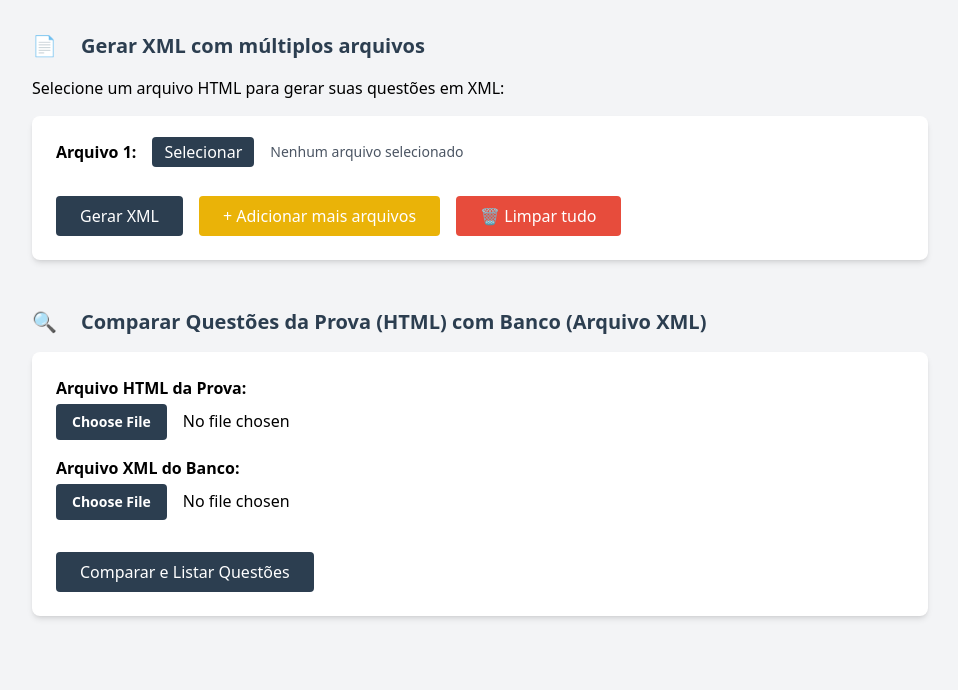
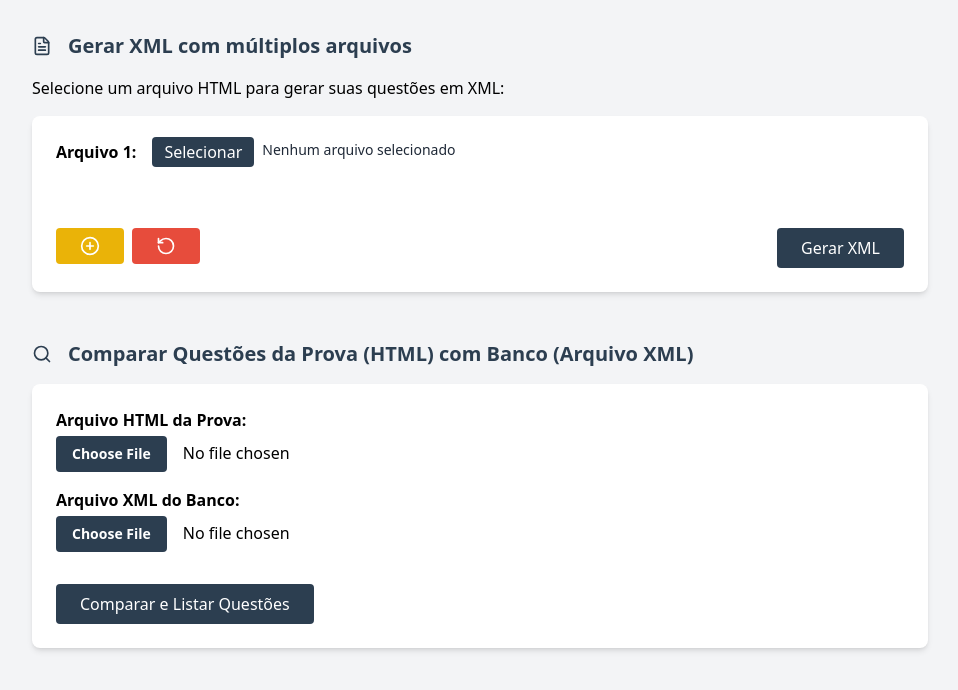
Before and after one commit to mariliacamara/moodle-converter, a website: page static/index.html in a window 1280 px wide. Shown: the whole page, without its empty margins (160-1118 px from the left). Drawn offline with nearby package versions, Linux system fonts and the light colour scheme.

Commit message:
chore: update files

```diff
--- a/static/index.html
+++ b/static/index.html
@@ -17,6 +17,13 @@
       }
     }
   </script>
+
+  <script src="https://unpkg.com/lucide@latest"></script>
+  <script>
+  window.addEventListener('DOMContentLoaded', () => {
+    lucide.createIcons();
+  });
+</script>
 </head>
 <body class="bg-gray-100 font-sans p-8">
 
@@ -24,47 +31,86 @@
     <!-- Gerar XML -->
     <div class="mb-12">
       <h2 class="text-xl font-bold text-primary mb-4 flex items-center gap-2">
-        📄 <span class="pl-4">Gerar XML com múltiplos arquivos</span>
+        <i data-lucide="file-text" class="w-5 h-5 text-primary"></i>
+        <span class="pl-2">Gerar XML com múltiplos arquivos</span>
       </h2>
 
       <p class="mb-4">Selecione um arquivo HTML para gerar suas questões em XML:</p>
 
       <form id="uploadForm" action="/questions/upload-multiple" method="POST" enctype="multipart/form-data"
         class="bg-white shadow-md rounded-lg p-6 space-y-4">
-        <div id="fileInputs" class="flex flex-col gap-6">
-          <div class="flex items-center gap-4">
+
+        <div id="fileInputs" class="flex flex-col gap-6 transition-all duration-300">
+          <div class="flex items-center gap-4" data-index="1">
             <label class="block font-semibold">Arquivo 1:</label>
-            <div class="relative">
-              <label
-                class="bg-primary text-white px-3 py-1 rounded cursor-pointer hover:bg-gray-700"
-                for="fileInput1"
-              >Selecionar</label>
-              <input type="file" name="files" id="fileInput1" accept=".html"
-                class="absolute inset-0 opacity-0 cursor-pointer w-full h-full" required
-                onchange="updateFileName(this)" />
+            <div class="relative flex flex-row gap-2">
+              <div class="relative">
+                <label
+                  class="bg-primary text-white px-3 py-1 rounded cursor-pointer hover:bg-gray-700 transition"
+                  for="fileInput1"
+                >Selecionar</label>
+                <input
+                  type="file"
+                  name="files"
+                  id="fileInput1"
+                  accept=".html"
+                  class="absolute inset-0 opacity-0 cursor-pointer w-full h-full"
+                  required
+                  onchange="updateFileName(this)"
+                />
+              </div>
+              <span class="text-sm text-gray-800 font-medium truncate max-w-[200px]" id="fileName1">
+                Nenhum arquivo selecionado
+              </span>
             </div>
-            <span class="text-sm text-gray-600" id="fileName1">Nenhum arquivo selecionado</span>
           </div>
         </div>
 
-        <div style="margin-top: 2rem;" class="flex flex-row gap-4">
-          <button type="submit" class="bg-primary text-white px-6 py-2 rounded hover:bg-gray-700">
+        <div style="margin-top: 4rem;" class="w-full flex flex-col flex justify-between sm:flex-row gap-4 mt-4">
+          <div class="flex gap-2">
+            <div class="relative group">
+              <button
+                type="button"
+                class="bg-yellow-500 text-white px-6 py-2 rounded hover:bg-yellow-600 transition"
+                onclick="addFileInput()"
+              >
+                <i data-lucide="plus-circle" class="w-5 h-5"></i>
+              </button>
+              <div
+                class="absolute bottom-full left-1/2 -translate-x-1/2 mb-2 whitespace-nowrap bg-black text-white text-xs rounded py-1 px-2 opacity-0 group-hover:opacity-100 transition pointer-events-none z-10"
+              >
+                Adicionar mais arquivos
+              </div>
+            </div>
+
+            <div class="relative group">
+              <button
+                type="button"
+                class="bg-danger text-white px-6 py-2 rounded hover:bg-red-700 transition"
+                onclick="clearAllFileInputs()"
+              >
+                <i data-lucide="rotate-ccw" class="w-5 h-5"></i>
+              </button>
+              <div
+                class="absolute bottom-full left-1/2 -translate-x-1/2 mb-2 whitespace-nowrap bg-black text-white text-xs rounded py-1 px-2 opacity-0 group-hover:opacity-100 transition pointer-events-none z-10"
+              >
+                Limpar tudo
+              </div>
+            </div>
+          </div>
+          <button type="submit" class="bg-primary text-white px-6 py-2 rounded hover:bg-gray-700 transition">
             Gerar XML
-          </button>
-          <button type="button" class="bg-yellow-500 text-white px-6 py-2 rounded hover:bg-yellow-600" onclick="addFileInput()">
-            + Adicionar mais arquivos
-          </button>
-          <button type="button" class="bg-danger text-white px-6 py-2 rounded hover:bg-red-700" onclick="clearAllFileInputs()">
-            🗑️ Limpar tudo
           </button>
         </div>
       </form>
     </div>
 
+
     <!-- Comparar Questões -->
     <div class="mb-12">
       <h2 class="text-xl font-bold text-primary mb-4 flex items-center gap-2">
-        🔍 <span class="pl-4">Comparar Questões da Prova (HTML) com Banco (Arquivo XML)</span>
+        <i data-lucide="search" class="w-5 h-5 text-primary"></i>
+        <span class="pl-2">Comparar Questões da Prova (HTML) com Banco (Arquivo XML)</span>
       </h2>
 
       <form id="compareForm" class="bg-white shadow-md rounded-lg p-6 space-y-4">
@@ -92,12 +138,23 @@
   <script>
     let fileCount = 1;
 
+    function updateFileName(input) {
+      const id = input.id.replace('fileInput', '');
+      const span = document.getElementById('fileName' + id);
+      if (input.files.length > 0) {
+        span.textContent = input.files[0].name;
+      } else {
+        span.textContent = 'Nenhum arquivo selecionado';
+      }
+    }
+
     function addFileInput() {
       fileCount++;
       const container = document.getElementById('fileInputs');
 
       const wrapper = document.createElement('div');
-      wrapper.className = 'flex items-center gap-4';
+      wrapper.className = 'flex items-center gap-4 transition-all duration-300';
+      wrapper.setAttribute('data-index', fileCount);
 
       const label = document.createElement('label');
       label.className = 'block font-semibold';
@@ -107,7 +164,7 @@
       inputWrapper.className = 'relative';
 
       const labelBtn = document.createElement('label');
-      labelBtn.className = 'bg-primary text-white px-3 py-1 rounded cursor-pointer hover:bg-gray-700';
+      labelBtn.className = 'bg-primary text-white px-3 py-1 rounded cursor-pointer hover:bg-gray-700 transition';
       labelBtn.setAttribute('for', `fileInput${fileCount}`);
       labelBtn.innerText = 'Selecionar';
 
@@ -121,13 +178,13 @@
       input.setAttribute('onchange', 'updateFileName(this)');
 
       const fileNameSpan = document.createElement('span');
-      fileNameSpan.className = 'text-sm text-gray-600';
+      fileNameSpan.className = 'text-sm text-gray-800 font-medium truncate max-w-[200px]';
       fileNameSpan.id = `fileName${fileCount}`;
       fileNameSpan.textContent = 'Nenhum arquivo selecionado';
 
       const removeBtn = document.createElement('button');
       removeBtn.type = 'button';
-      removeBtn.className = 'bg-danger text-white px-3 py-1 rounded text-sm hover:bg-red-700';
+      removeBtn.className = 'bg-danger text-white px-3 py-1 rounded text-sm hover:bg-red-700 transition';
       removeBtn.innerText = 'Remover';
       removeBtn.onclick = () => container.removeChild(wrapper);
 
@@ -140,16 +197,27 @@
       wrapper.appendChild(removeBtn);
 
       container.appendChild(wrapper);
+
+      // Scroll suave até o novo input
+      wrapper.scrollIntoView({ behavior: 'smooth' });
     }
 
-    function updateFileName(input) {
-      const id = input.id.replace('fileInput', '');
-      const span = document.getElementById('fileName' + id);
-      if (input.files.length > 0) {
-        span.textContent = input.files[0].name;
-      } else {
-        span.textContent = 'Nenhum arquivo selecionado';
+    function clearAllFileInputs() {
+      const container = document.getElementById('fileInputs');
+
+      // Remove todos menos o primeiro
+      while (container.children.length > 1) {
+        container.removeChild(container.lastChild);
       }
+
+      // Resetar o primeiro input
+      const firstInput = document.getElementById('fileInput1');
+      const firstSpan = document.getElementById('fileName1');
+      if (firstInput) firstInput.value = '';
+      if (firstSpan) firstSpan.textContent = 'Nenhum arquivo selecionado';
+
+      // Resetar contador
+      fileCount = 1;
     }
 
     document.getElementById('compareForm').addEventListener('submit', async function (e) {
```
